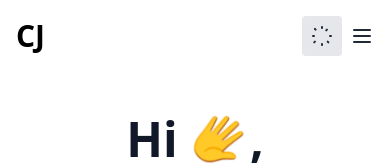
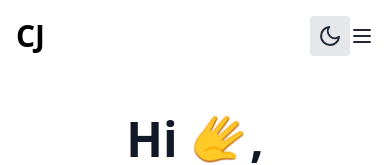
Before and after one commit to aaronchrisjo/eport, an Angular app: page / in a window 390 px wide. Shown: the top 165 px of the page. Built offline with nearby package versions, Linux system fonts and the light colour scheme.

Commit message:
Updated the dark mode toggle button gor mobile

```diff
--- a/src/app/main/header/header.component.html
+++ b/src/app/main/header/header.component.html
@@ -5,11 +5,11 @@
     <!-- Mobile Navigation Section -->
     <div class="md:hidden flex items-center">
       <!-- Dark Mode Toggle Button for Mobile -->
-      <button (click)="toggleDarkMode()" class="p-2 rounded bg-gray-200 dark:bg-gray-700 text-gray-800 dark:text-gray-300 focus:outline-none mr-2">
+      <button (click)="toggleDarkMode()" class="p-2 rounded bg-gray-200 dark:bg-gray-700 text-gray-800 dark:text-gray-300 focus:outline-none">
         <svg class="w-6 h-6" fill="none" stroke="currentColor" viewBox="0 0 24 24" xmlns="http://www.w3.org/2000/svg">
-          <path stroke-linecap="round" stroke-linejoin="round" stroke-width="2" d="M12 3v1m0 16v1m9-9h-1M4 12H3m15.364 6.364l-.707-.707m-12.728 0l-.707.707m12.728-12.728l-.707.707M5.636 5.636l-.707-.707"></path>
+            <path stroke-linecap="round" stroke-linejoin="round" stroke-width="2" d="M21 12.79A9 9 0 1 1 11.21 3 7 7 0 0 0 21 12.79z"></path>
         </svg>
-      </button>
+    </button>
 
       <button (click)="isMenuOpen = !isMenuOpen" class="flex items-center text-gray-800 hover:text-blue-800 focus:outline-none">
         <svg class="w-6 h-6" fill="none" stroke="currentColor" viewBox="0 0 24 24" xmlns="http://www.w3.org/2000/svg">
```
